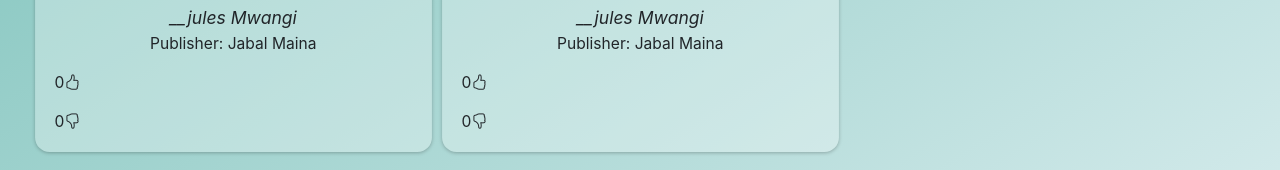
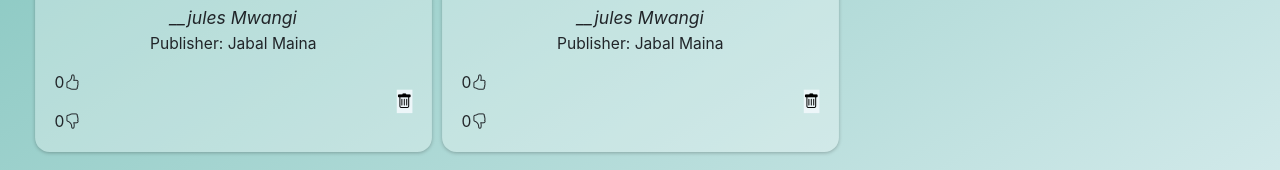
Before and after one commit to juliamwangi123/quote_generator, an Angular app: page / in a window 1280 px wide. Shown: the part 211-381 px from the top of the page. Built offline with nearby package versions, Linux system fonts and the light colour scheme.

Commit message:
ft:add a delete button

```diff
--- a/src/app/componets/quote/quote.component.css
+++ b/src/app/componets/quote/quote.component.css
@@ -63,3 +63,13 @@ li{
     font-size: 30px;
     font-weight: bold;
 }
+.votes{
+    display: flex;
+    justify-content: space-between;
+}
+
+.two button {
+    background-color:  #edf6f9;
+    margin-top: 20px;
+    border:none
+}
--- a/src/app/componets/quote/quote.component.html
+++ b/src/app/componets/quote/quote.component.html
@@ -27,9 +27,16 @@
 
 
                     <div class="votes">
-                        <p>{{item.upCounter}}<i class="bi bi-hand-thumbs-up" (click)="upVote(i)"></i></p>
+                        <div class="one">
+                            <p>{{item.upCounter}}<i class="bi bi-hand-thumbs-up" (click)="upVote(i)"></i></p>
                         {{item.downCounter}}<i class="bi bi-hand-thumbs-down" (click)="downVote(i)"></i>
+                        </div>
+                        <div class="two">
+                            <button (click)="deleteQuote(i)"><i class="bi bi-trash"></i></button>
+                        </div>
                        </div>
+
+
 
                 </ul>
             <!-- </div> -->
```
